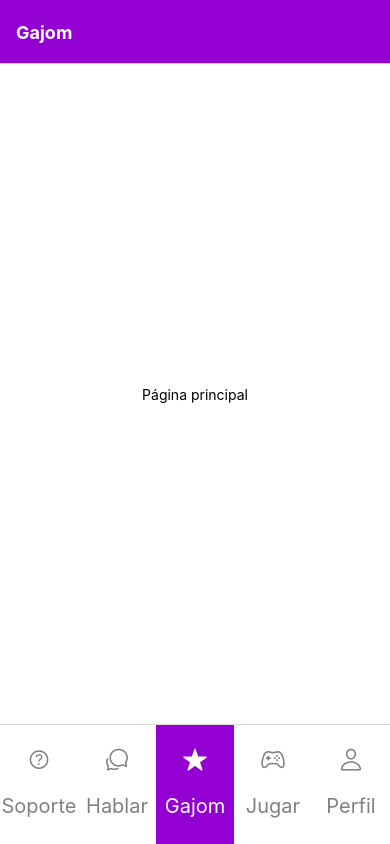
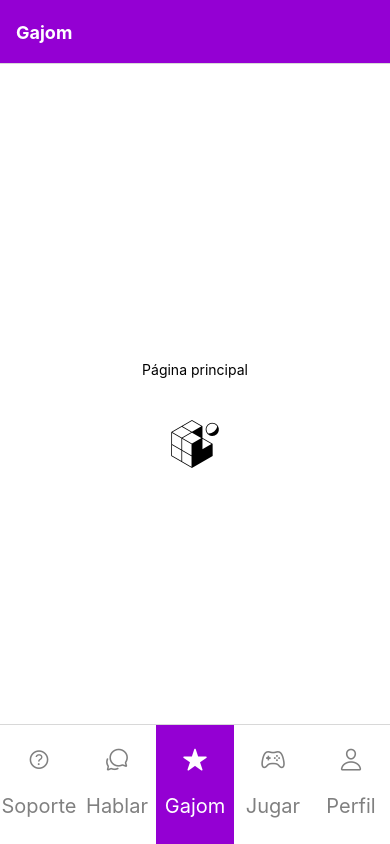
Before and after one commit to jonaymm01/gajom, a React Native app: screen /main in a window 390 px wide. Built offline with nearby package versions, Linux system fonts and the light colour scheme.

Commit message:
Preparada carpeta para versiones del logotipo

```diff
--- a/pages/Main.jsx
+++ b/pages/Main.jsx
@@ -1,9 +1,10 @@
-import { StyleSheet, Text, View } from 'react-native';
+import { StyleSheet, Text, View, Image } from 'react-native';
 
 export function Main() {
     return (
       <View style={styles.container}>
-        <Text>Página principal</Text>
+        <Text style={styles.text}>Página principal</Text>
+        <Image source={require('../assets/favicon.png')} />
       </View>
     );
 }
@@ -15,4 +16,7 @@ const styles = StyleSheet.create({
       alignItems: 'center',
       justifyContent: 'center',
     },
+    text: {
+      lineHeight: 100
+    }
 });
```
